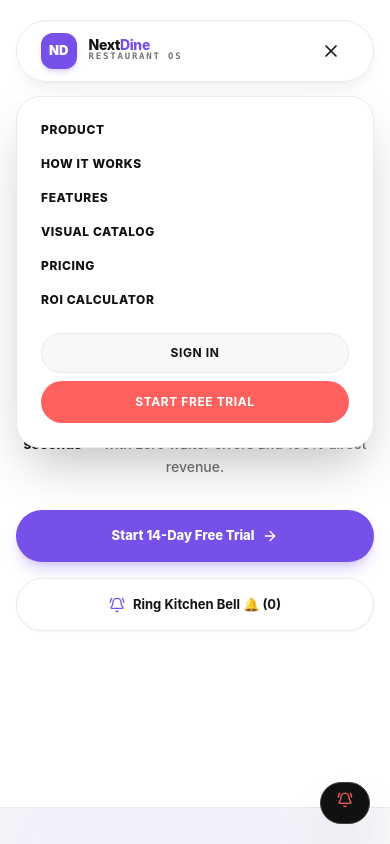
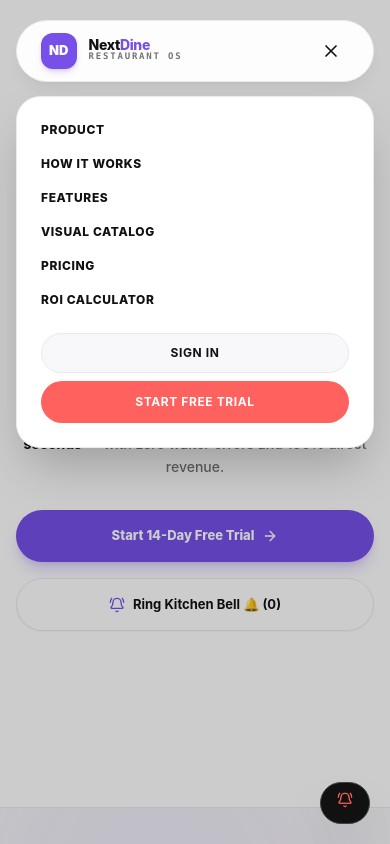
Before and after one commit to AdityaWagh06/NexDine, a React (Vite) app: page / in a window 390 px wide. Both pictures are taken after a click on the button 331 px from the left and 51 px from the top of the page. Shown: the top 844 px of the page. Built offline with nearby package versions, Linux system fonts and the light colour scheme; no server answers.

Commit message:
fix(navbar): lock down floating navbar positioning, z-index, and pointer events

```diff
--- a/src/components/landing/FloatingNavbar.tsx
+++ b/src/components/landing/FloatingNavbar.tsx
@@ -74,16 +74,28 @@
           {/* Mobile Menu Toggle */}
           <button
             onClick={() => setMobileMenuOpen(!mobileMenuOpen)}
-            className="md:hidden p-2 text-[#111111] hover:text-[#7650E8] transition-colors"
+            className="md:hidden p-2 text-[#111111] hover:text-[#7650E8] transition-colors focus:outline-none"
+            aria-label={mobileMenuOpen ? "Close navigation menu" : "Open navigation menu"}
+            aria-expanded={mobileMenuOpen}
           >
             {mobileMenuOpen ? <X className="w-5 h-5" /> : <MenuIcon className="w-5 h-5" />}
           </button>
         </motion.div>
       </header>
 
-      {/* Mobile Menu Drawer */}
+      {/* Mobile Menu Drawer with Backdrop Dismiss */}
       <AnimatePresence>
         {mobileMenuOpen && (
+          <>
+            <motion.div
+              initial={{ opacity: 0 }}
+              animate={{ opacity: 1 }}
+              exit={{ opacity: 0 }}
+              transition={{ duration: 0.2 }}
+              onClick={() => setMobileMenuOpen(false)}
+              className="fixed inset-0 bg-black/20 backdrop-blur-xs z-40 md:hidden"
+              aria-hidden="true"
+            />
             <motion.div
               initial={{ opacity: 0, y: -20, scale: 0.95 }}
               animate={{ opacity: 1, y: 0, scale: 1 }}
@@ -98,16 +110,17 @@
               <a href="#pricing-section" className="block hover:text-[#7650E8]" onClick={() => setMobileMenuOpen(false)}>Pricing</a>
               <a href="#roi-calculator" className="block hover:text-[#7650E8]" onClick={() => setMobileMenuOpen(false)}>ROI Calculator</a>
               <div className="pt-2 flex flex-col gap-2">
-              <Link to="/login" className="w-full text-center py-2.5 rounded-full bg-[#F8F8FA] border border-[#E9E9EE] text-[#111111] font-bold">
+                <Link to="/login" onClick={() => setMobileMenuOpen(false)} className="w-full text-center py-2.5 rounded-full bg-[#F8F8FA] border border-[#E9E9EE] text-[#111111] font-bold">
                   Sign In
                 </Link>
-              <Link to="/register" className="w-full">
+                <Link to="/register" onClick={() => setMobileMenuOpen(false)} className="w-full">
                   <button className="w-full bg-[#FF625E] text-white font-bold py-3 rounded-full text-xs uppercase tracking-wider">
                     Start Free Trial
                   </button>
                 </Link>
               </div>
             </motion.div>
+          </>
         )}
       </AnimatePresence>
     </>
--- a/src/index.css
+++ b/src/index.css
@@ -9,6 +9,7 @@
 
   html {
     scroll-behavior: smooth;
+    scroll-padding-top: 100px;
     -webkit-tap-highlight-color: transparent;
   }
 
```
Lines whose indentation alone changed are shown as unchanged.
